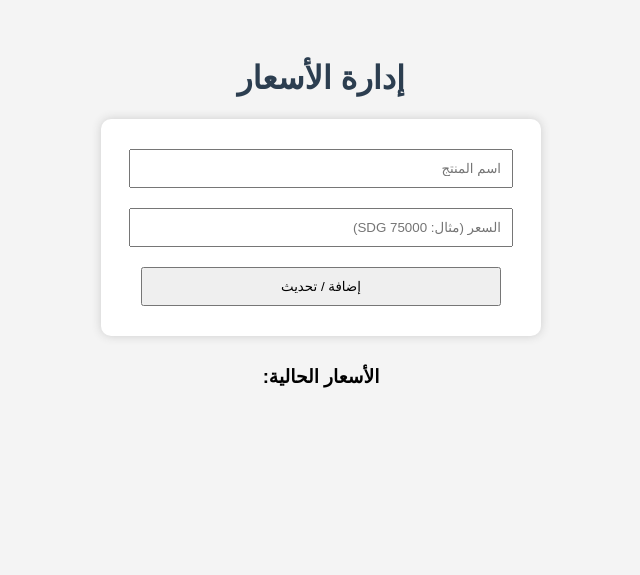
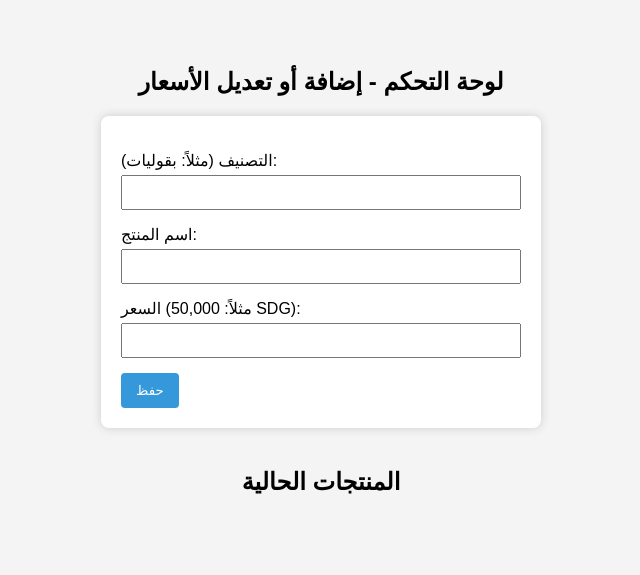
Before and after one commit to Aljaili-Elsmani/Crops-hunter, a Flask app: template templates/admin.html in a window 1280 px wide. Shown: the top 575 px of the page, without its empty margins (319-959 px from the left). Run offline with Flask 3, Linux system fonts and the light colour scheme; the template is opened without the code that fills it, so the values that code supplies are empty.

Commit message:
Update admin.html

```diff
--- a/templates/admin.html
+++ b/templates/admin.html
@@ -1,29 +1,45 @@
 <!DOCTYPE html>
 <html lang="ar">
 <head>
-    <meta charset="UTF-8">
-    <title>إدارة الأسعار - Crops Hunter</title>
+    <meta charset="UTF-8" />
+    <title>لوحة التحكم - Crops Hunter</title>
     <style>
-        body { font-family: Arial; background: #f4f4f4; padding: 30px; direction: rtl; text-align: center; }
-        h1 { color: #2c3e50; }
-        form { margin: 20px auto; padding: 20px; background: white; width: 400px; border-radius: 10px; box-shadow: 0 0 10px #ccc; }
-        input, button { padding: 10px; margin: 10px 0; width: 90%; }
-        .price-list { margin-top: 30px; }
-        .item { margin: 5px; background: #fff; padding: 10px; border-radius: 5px; box-shadow: 0 0 5px #ddd; }
+        body { font-family: Arial; background: #f4f4f4; padding: 40px; }
+        form { max-width: 400px; margin: auto; background: white; padding: 20px; border-radius: 8px; box-shadow: 0 0 10px #ccc; }
+        label { display: block; margin: 15px 0 5px; }
+        input[type=text] { width: 100%; padding: 8px; box-sizing: border-box; }
+        button { margin-top: 15px; padding: 10px 15px; background: #3498db; color: white; border: none; border-radius: 4px; cursor: pointer; }
+        h2 { text-align: center; }
+        .existing { max-width: 600px; margin: 40px auto; }
+        .category { margin-bottom: 20px; }
+        .category h3 { background: #2980b9; color: white; padding: 6px; border-radius: 5px; }
+        .product { padding-left: 20px; }
     </style>
 </head>
 <body>
-    <h1>إدارة الأسعار</h1>
+    <h2>لوحة التحكم - إضافة أو تعديل الأسعار</h2>
     <form method="POST">
-        <input type="text" name="item" placeholder="اسم المنتج" required>
-        <input type="text" name="price" placeholder="السعر (مثال: 75000 SDG)" required>
-        <button type="submit">إضافة / تحديث</button>
+        <label for="category">التصنيف (مثلاً: بقوليات):</label>
+        <input type="text" id="category" name="category" required />
+
+        <label for="product">اسم المنتج:</label>
+        <input type="text" id="product" name="product" required />
+
+        <label for="price">السعر (مثلاً: 50,000 SDG):</label>
+        <input type="text" id="price" name="price" required />
+
+        <button type="submit">حفظ</button>
     </form>
 
-    <div class="price-list">
-        <h3>الأسعار الحالية:</h3>
-        {% for item, price in prices.items() %}
-            <div class="item">{{ item }}: {{ price }}</div>
+    <div class="existing">
+        <h2>المنتجات الحالية</h2>
+        {% for category, products in data.items() %}
+            <div class="category">
+                <h3>{{ category }}</h3>
+                {% for product, price in products.items() %}
+                    <div class="product">{{ product }} : {{ price }}</div>
+                {% endfor %}
+            </div>
         {% endfor %}
     </div>
 </body>
```
